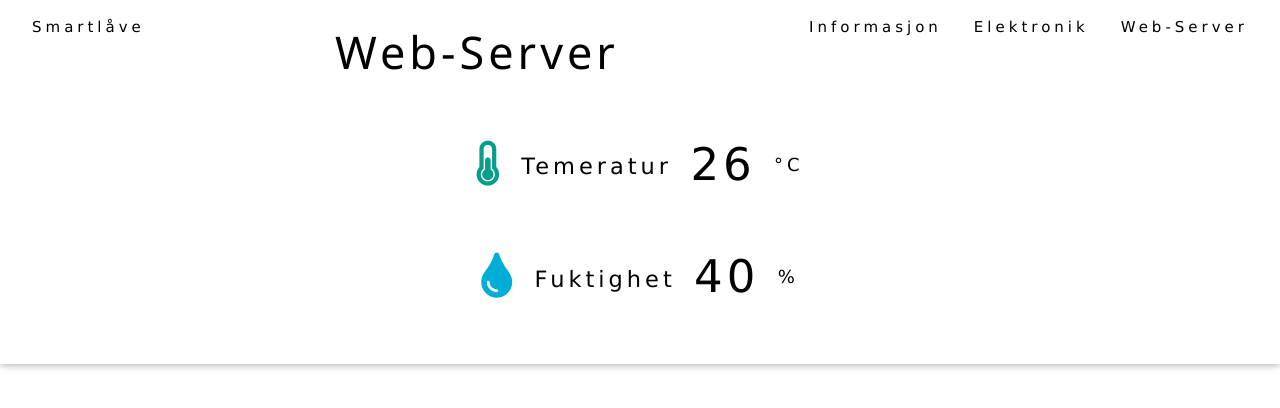
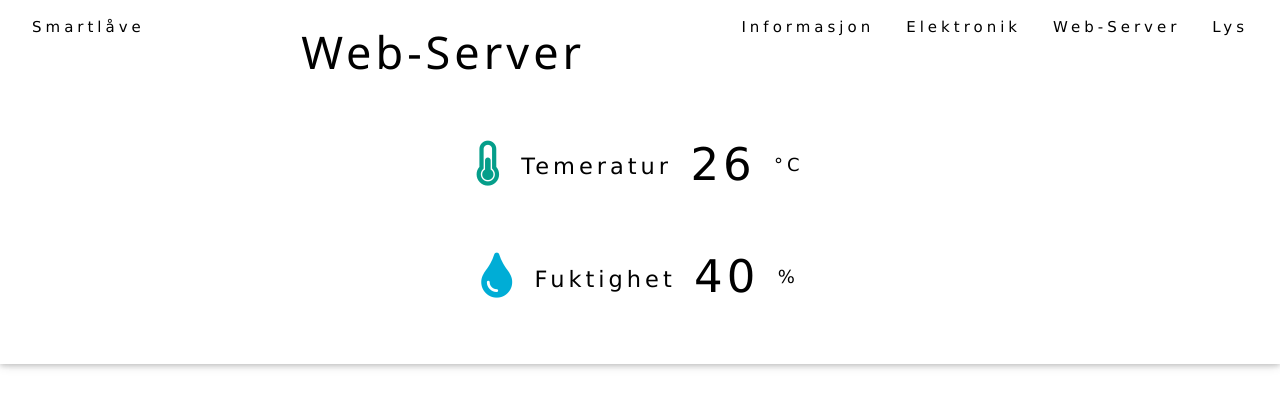
Before and after one commit to botsindre/info, a plain HTML site: page index.html in a window 1280 px wide. Drawn offline with nearby package versions, Linux system fonts and the light colour scheme.

Commit message:
Update index.html

```diff
--- a/index.html
+++ b/index.html
@@ -10,6 +10,7 @@
         <a href="https://smarthus.ddns.net/" class="w3-bar-item w3-button">Informasjon</a>
         <a href="http://smarthus1.ddns.net/" class="w3-bar-item w3-button">Elektronik</a>
         <a href="#web-server" class="w3-bar-item w3-button">Web-Server</a>
+        <a href="https://wizardly-booth-181c06.netlify.app/" class="w3-bar-item w3-button">Lys</a>
 
       </div>
 
```
